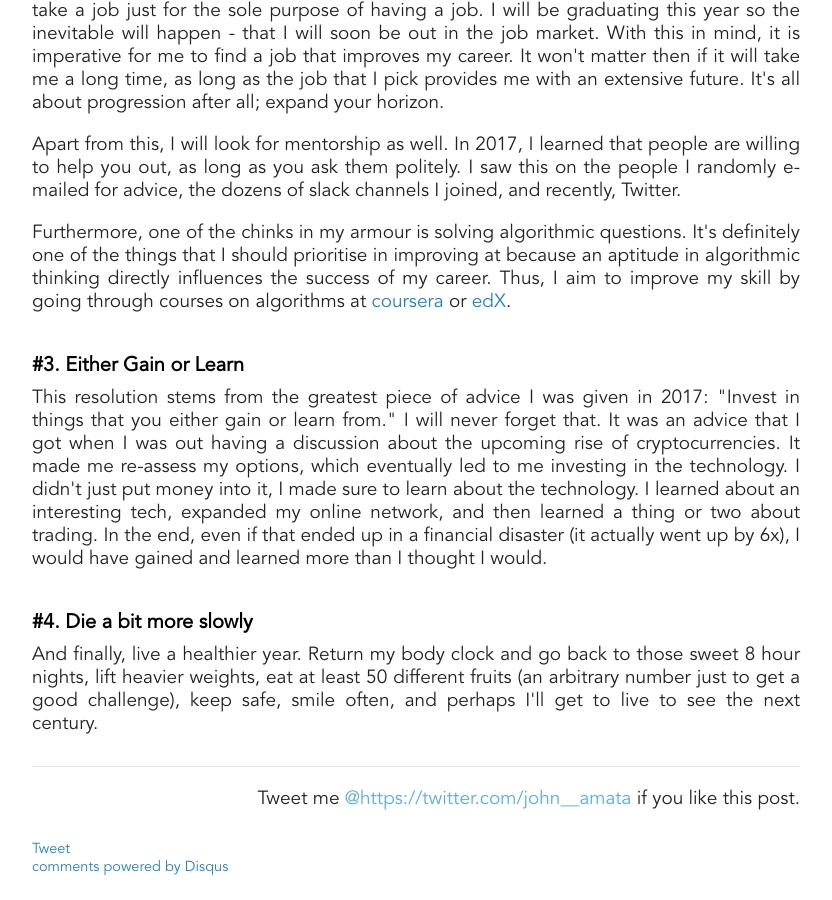
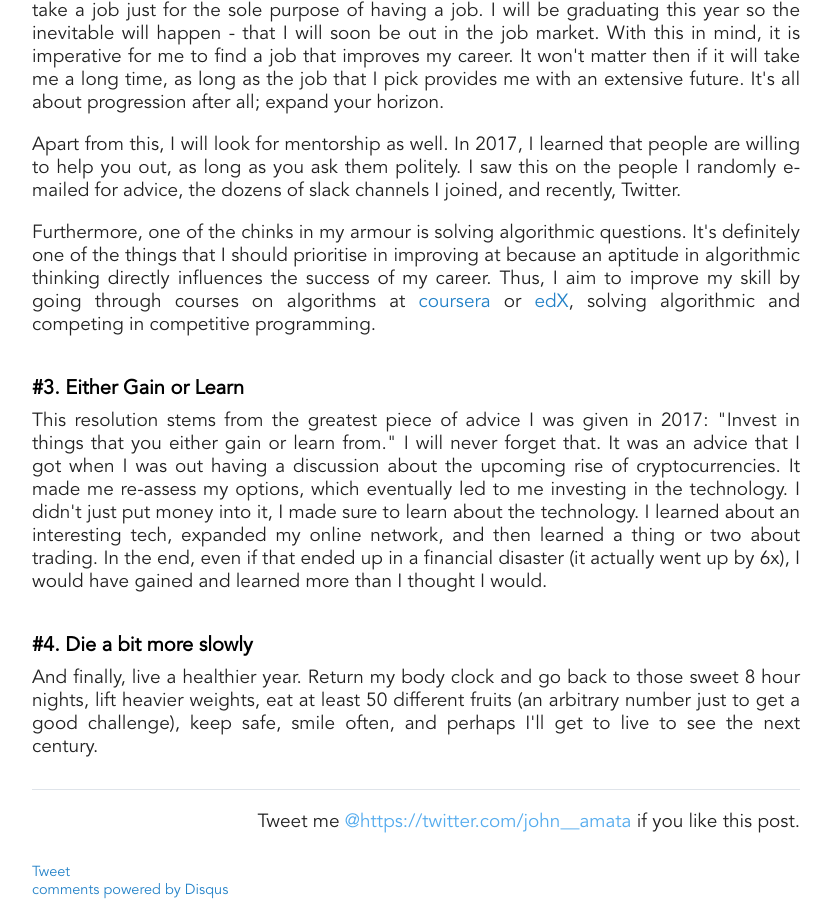
Before and after one commit to jpamata/jpamata.github.io, a Jekyll site: the page built from _posts/2018-1-11-on-2018.md, in a window 1280 px wide and 900 px high, scrolled down 1387 px. Shown: the whole window, without its empty margins (224-1056 px from the left). Built offline with Jekyll 4.4.1, drawn with Linux system fonts in a browser that asks for light colours; comment, search, counter and statistics services are not loaded; before the commit the page ends 2264 px from its top, so only the background shows below that.

Commit message:
Update 2018-1-11-on-2018.md

```diff
--- a/_posts/2018-1-11-on-2018.md
+++ b/_posts/2018-1-11-on-2018.md
@@ -32,7 +32,7 @@
 
 <p align="justify">Apart from this, I will look for mentorship as well. In 2017, I learned that people are willing to help you out, as long as you ask them politely. I saw this on the people I randomly e-mailed for advice, the dozens of slack channels I joined, and recently, Twitter.</p>
 
-<p align="justify">Furthermore, one of the chinks in my armour is solving algorithmic questions. It's definitely one of the things that I should prioritise in improving at because an aptitude in algorithmic thinking directly influences the success of my career. Thus, I aim to improve my skill by going through courses on algorithms at <a href="https://www.coursera.org">coursera</a> or <a href="https://www.edx.org">edX</a>.</p>
+<p align="justify">Furthermore, one of the chinks in my armour is solving algorithmic questions. It's definitely one of the things that I should prioritise in improving at because an aptitude in algorithmic thinking directly influences the success of my career. Thus, I aim to improve my skill by going through courses on algorithms at <a href="https://www.coursera.org">coursera</a> or <a href="https://www.edx.org">edX</a>, solving algorithmic and competing in competitive programming.</p>
 
 <h2> #3. Either Gain or Learn </h2>
 <p align="justify">This resolution stems from the greatest piece of advice I was given in 2017: "Invest in things that you either gain or learn from." I will never forget that. It was an advice that I got when I was out having a discussion about the upcoming rise of cryptocurrencies. It made me re-assess my options, which eventually led to me investing in the technology. I didn't just put money into it, I made sure to learn about the technology. I learned about an interesting tech, expanded my online network, and then learned a thing or two about trading. In the end, even if that ended up in a financial disaster (it actually went up by 6x), I would have gained and learned more than I thought I would.</p>
```
